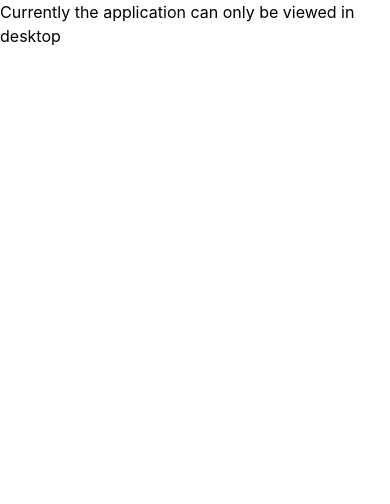
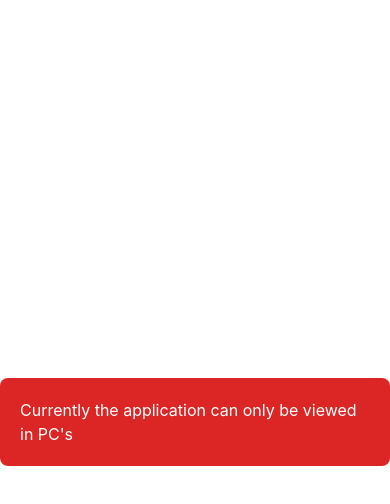
Before and after one commit to kushal-bg-93/youtube-clone, a React (Create React App) app: page / in a window 390 px wide. Shown: the top 504 px of the page. Built offline with nearby package versions, Linux system fonts and the light colour scheme; no server answers.

Commit message:
mobile warning showed

```diff
--- a/src/App.js
+++ b/src/App.js
@@ -66,8 +66,8 @@ function App() {
   }, [window.innerWidth])
 
   if(showMobileWarning==true) return (
-    <div className='flex items-center justify-center'>
-    <h1>Currently the application can only be viewed in desktop</h1>
+    <div className='flex items-center justify-center h-[100vh] w-[100vw]'>
+    <h1 className='bg-red-600 text-white p-5 rounded-lg'>Currently the application can only be viewed in PC's</h1>
     </div>
     )
 
```
